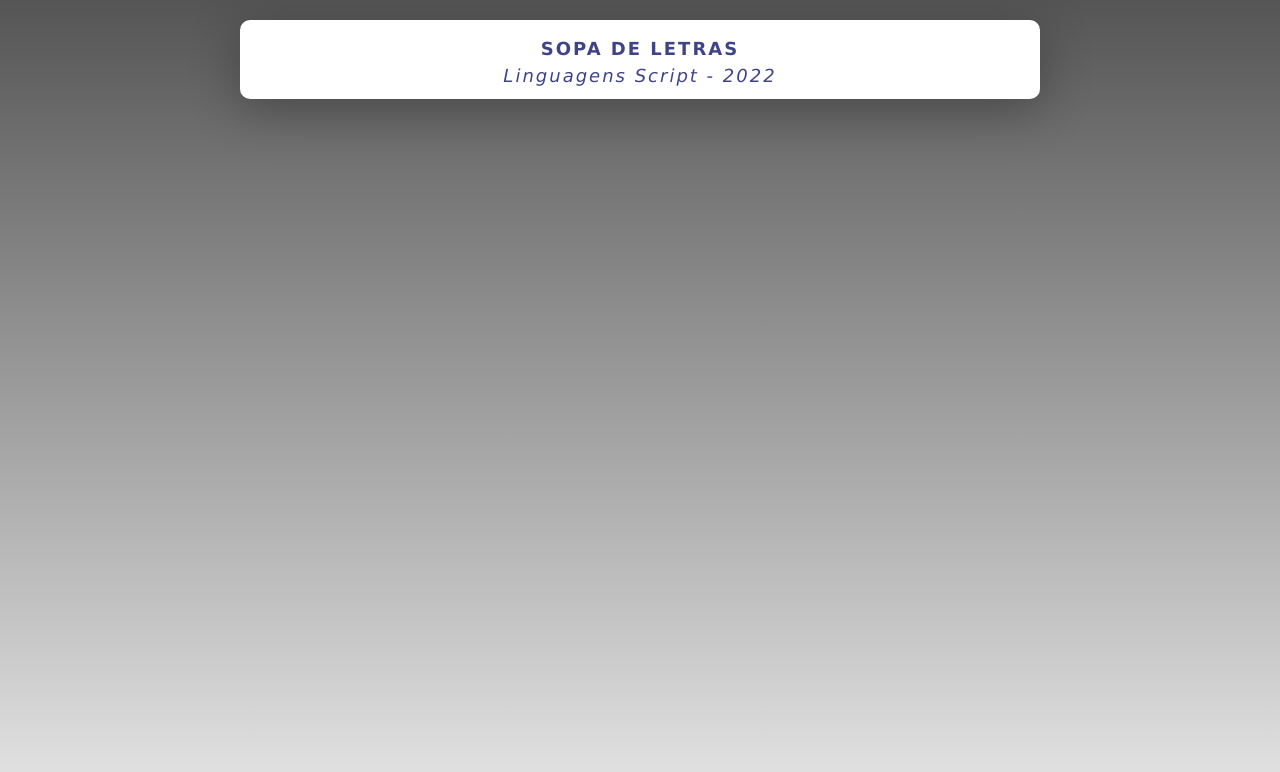
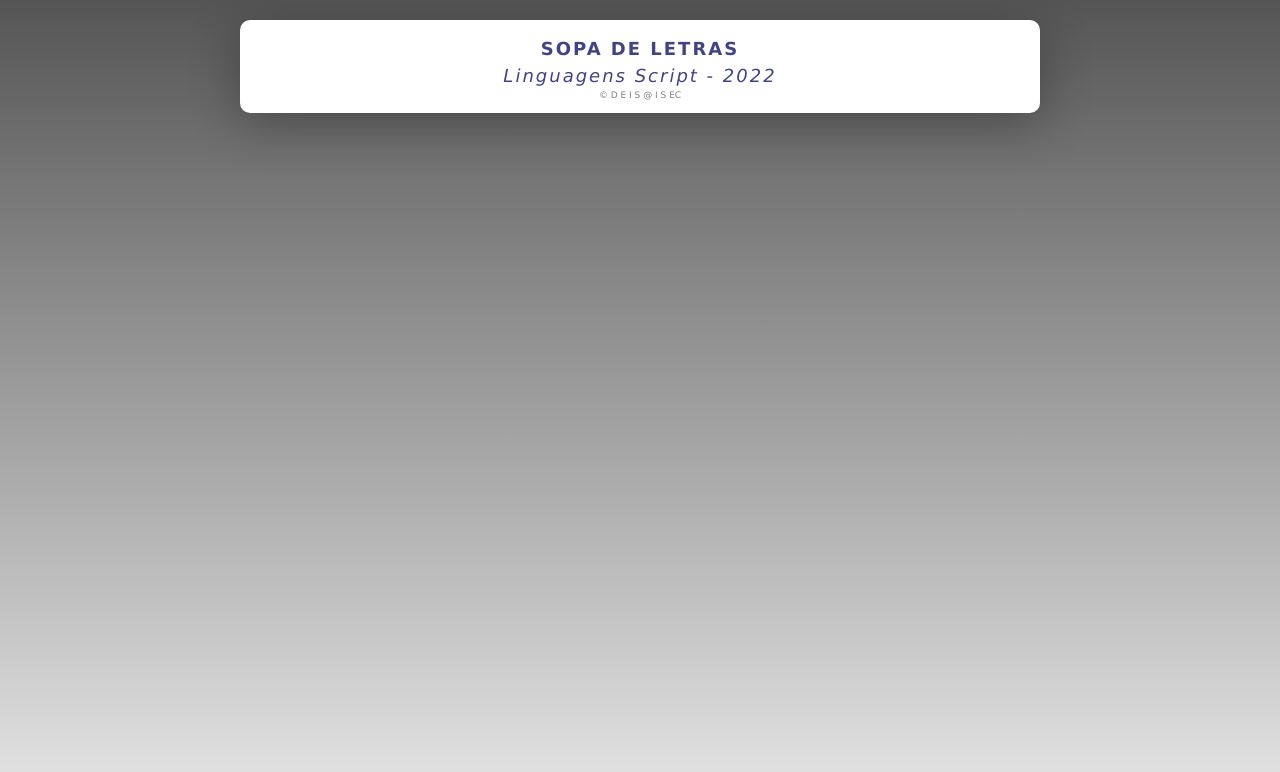
Before and after one commit to Paulitchos/CrossWord-LS, a React (Create React App) app in the folder alphabet-soup-react/: page / in a window 1280 px wide. Shown: the top 772 px of the page. Built offline with nearby package versions, Linux system fonts and the light colour scheme.

Commit message:
Hello
Hello

```diff
--- a/alphabet-soup-react/public/index.html
+++ b/alphabet-soup-react/public/index.html
@@ -2,14 +2,13 @@
 <html lang="en">
   <head>
     <meta charset="utf-8" />
-    <link rel="icon" href="%PUBLIC_URL%/favicon.ico" />
+    <link rel="icon" href="%PUBLIC_URL%/sopa_letras.ico" />
     <meta name="viewport" content="width=device-width, initial-scale=1" />
     <meta name="theme-color" content="#000000" />
     <meta
       name="description"
       content="Web site created using create-react-app"
     />
-    <link rel="apple-touch-icon" href="%PUBLIC_URL%/logo192.png" />
     <!--
       manifest.json provides metadata used when your web app is installed on a
       user's mobile device or desktop. See https://developers.google.com/web/fundamentals/web-app-manifest/
@@ -24,7 +23,7 @@
       work correctly both with client-side routing and a non-root public URL.
       Learn how to configure a non-root public URL by running `npm run build`.
     -->
-    <title>React App</title>
+    <title>Sopa de Letras LS/22</title>
   </head>
   <body>
     <noscript>You need to enable JavaScript to run this app.</noscript>
--- a/alphabet-soup-react/src/App.js
+++ b/alphabet-soup-react/src/App.js
@@ -5,12 +5,13 @@ import React from "react";
 import {
   Header
 } from "./components";
+import Footer from "./components/footer/footer";
 
 function App() {
   return (
     <div id ="container" className="SoupaLetras">
-      <Header/>
-
+      <Header />
+      <Footer />
     </div>
   );
 }
--- /dev/null
+++ b/alphabet-soup-react/src/components/footer/footer.jsx
@@ -0,0 +1,9 @@
+import React from "react";
+function Footer() {
+  return (
+    <footer>
+      <p>© D E I S @ I S EC</p>
+    </footer>
+  );
+}
+export default Footer;
```
Also changed, not shown: 2 other files (tests, documents, lock files or other folders).
